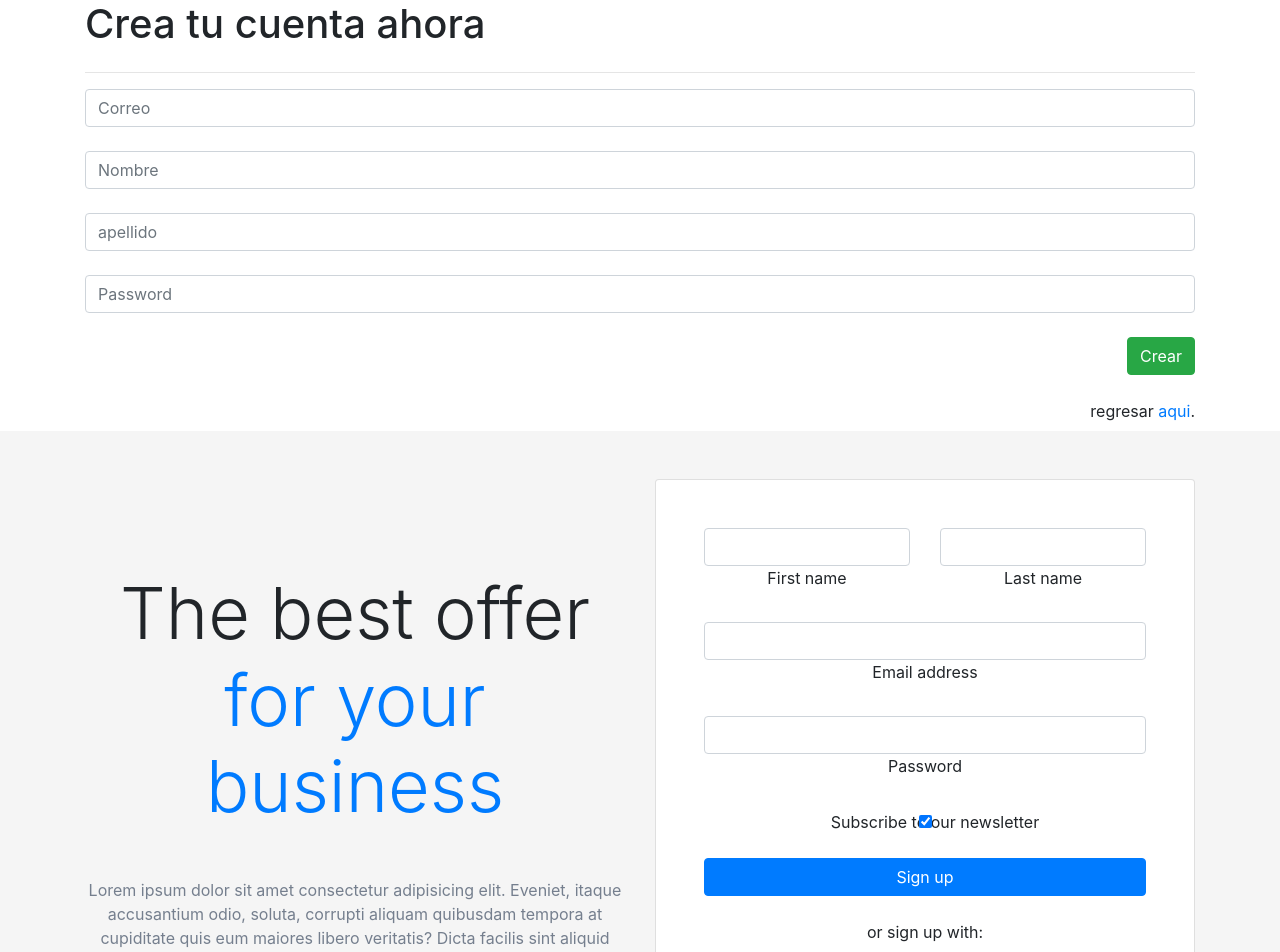
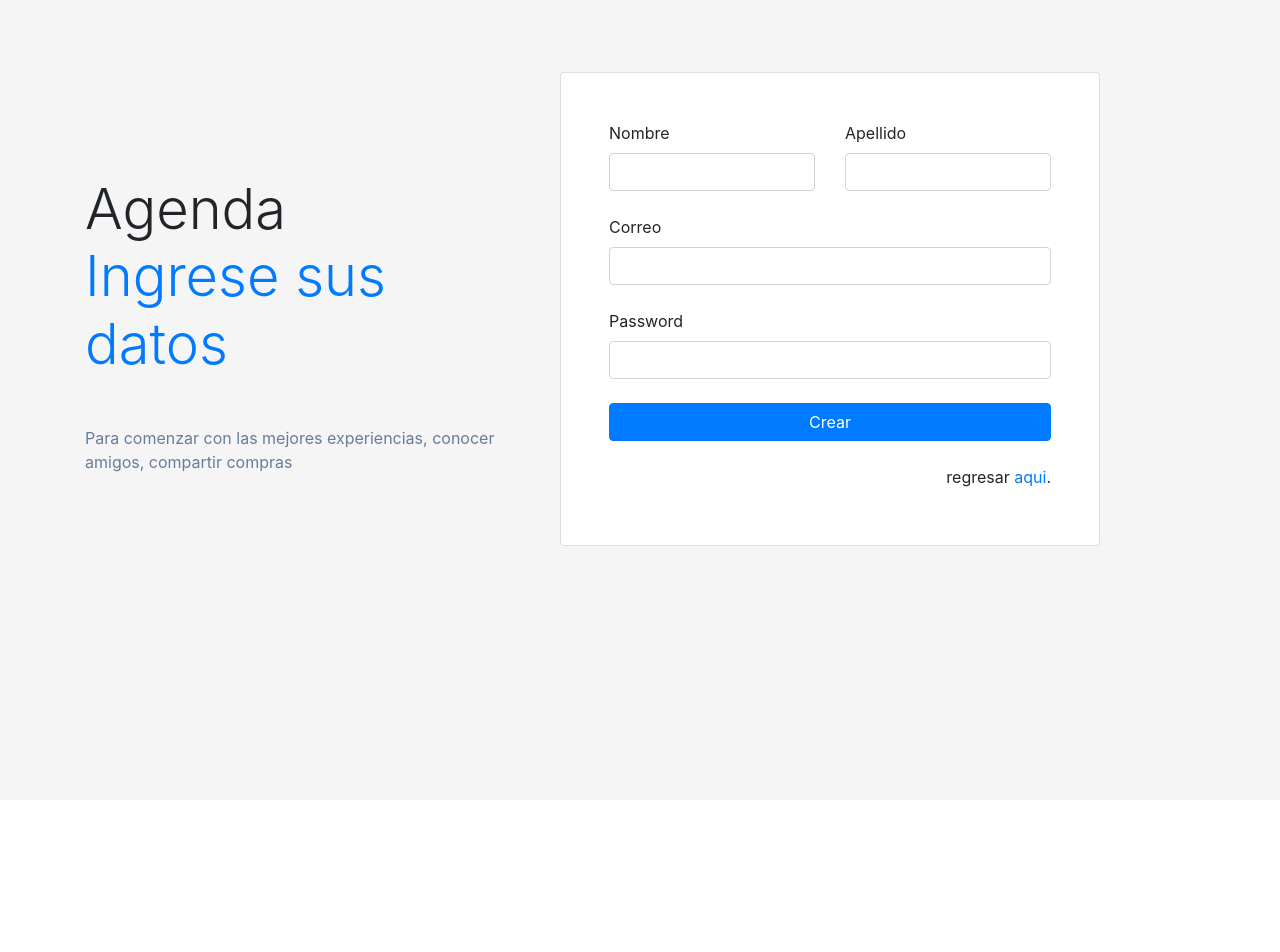
Before and after one commit to sistemasArcangel/agendacompras, an Angular app: page /signin in a window 1280 px wide. Shown: the top 952 px of the page. After the commit the page ends 800 px from the top, so only its background shows below. Built offline with nearby package versions, Linux system fonts and the light colour scheme.

Commit message:
Edicion de Crear usuario

```diff
--- a/src/app/login/login.component.html
+++ b/src/app/login/login.component.html
@@ -1,17 +1,16 @@
 <section class="vh-100" style="background-color: hsl(0, 0%, 96%)">
     <div class="container">
 
-
-        <div class="row">
-            <div class="col-md-12">
-                <br>
-                <h1>Bienvenido</h1>
-            </div>
-            <div class="col-md-12">
-                <hr>
-            </div>
-        </div>
-
+        <div class="col-lg-8 mb-4 mb-lg-0">
+            <h1 class="my-4 display-4 fw-bold ls-tight">
+              Bienvenido!
+              <!-- <span class="text-primary">Ingrese sus datos</span> -->
+            </h1>
+            <p style="color: hsl(217, 20%, 50.8%)">
+              Comience a compartir con las mejores experiencias, conocer amigos y compartir compras
+            </p>
+          </div>
+          <hr>
 
         <div class="centered" *ngIf="loading">
             <div class="col-md-12">
--- a/src/app/signin/signin.component.html
+++ b/src/app/signin/signin.component.html
@@ -1,152 +1,77 @@
-<div class="container">
-    <div class="row">
-        <div class="col-md-12">
-            <h1>Crea tu cuenta ahora</h1>
-        </div>
-        <div class="col-md-12">
-            <hr>
-        </div>
-    </div>
-    <div class="row" *ngIf="loading">
-        <div class="col-md-12">
-            <div class="spinner-border text-info float-right" role="status">
-                <span class="sr-only">Loading...</span>
-            </div>
-        </div>
-        <br>
-        <br>
-    </div>
-    <form (ngSubmit) = "crear()" id="crear">
-        <div class="row">
-            <div class="col-md-12">
-                <input type="email" [(ngModel)]="usuario.correo" [ngModelOptions]="{standalone: true}" placeholder="Correo" class="form-control" required>
-            </div>
-
-        </div>
-        <br>
-        <div class="row">
-            <div class="col-md-12">
-                <input type="text" [(ngModel)]="usuario.nombre" [ngModelOptions]="{standalone: true}" placeholder="Nombre" class="form-control" required>
-            </div>
-        </div>
-        <br>
-        <div class="row">
-            <div class="col-md-12">
-                <input type="text" [(ngModel)]="usuario.apellido" [ngModelOptions]="{standalone: true}" placeholder="apellido" class="form-control" required>
-            </div>
-        </div>
-        <br>
-        <div class="row">
-            <div class="col-md-12">
-                <input type="password" [(ngModel)]="usuario.password" [ngModelOptions]="{standalone: true}" placeholder="Password" class="form-control" required>
-            </div>
-        </div>
-        <br>
-        <div class="row">
-            <div class="col-md-12">
-                <input class="btn btn-success float-right" type="submit" value="Crear">
-            </div>
-        </div>
-    </form>
-    <br>
-    <div class="row">
-        <div class="col-md-12">
-            <label class="float-right"> regresar <a href="#" (click)="regresar()">aqui</a>.</label>
-        </div>
-    </div>
-</div>
 
 
-<!-- Section: Design Block -->
-<section class="">
+<section class="vh-100">
     <!-- Jumbotron -->
-    <div class="px-4 py-5 px-md-5 text-center text-lg-start" style="background-color: hsl(0, 0%, 96%)">
+    <div class="vh-100" style="background-color: hsl(0, 0%, 96%)">
+        <br><br><br>
         <div class="container">
             <div class="row gx-lg-5 align-items-center">
-          <div class="col-lg-6 mb-5 mb-lg-0">
-            <h1 class="my-5 display-3 fw-bold ls-tight">
-              The best offer <br />
-              <span class="text-primary">for your business</span>
+
+                <div class="col-lg-5 mb-4 mb-lg-0">
+                    <h1 class="my-5 display-4 fw-bold ls-tight">
+                        Agenda <br />
+                        <span class="text-primary">Ingrese sus datos</span>
                     </h1>
-            <p style="color: hsl(217, 10%, 50.8%)">
-              Lorem ipsum dolor sit amet consectetur adipisicing elit.
-              Eveniet, itaque accusantium odio, soluta, corrupti aliquam
-              quibusdam tempora at cupiditate quis eum maiores libero
-              veritatis? Dicta facilis sint aliquid ipsum atque?
+                    <p style="color: hsl(217, 20%, 50.8%)">
+                        Para comenzar con las mejores experiencias, conocer amigos, compartir compras
                     </p>
                 </div>
 
                 <div class="col-lg-6 mb-5 mb-lg-0">
                     <div class="card">
                         <div class="card-body py-5 px-md-5">
-                <form>
+
+                            <form (ngSubmit)="crear()" id="crear">
                                 <!-- 2 column grid layout with text inputs for the first and last names -->
                                 <div class="row">
+
                                     <div class="col-md-6 mb-4">
                                         <div class="form-outline">
-                        <input type="text" id="form3Example1" class="form-control" />
-                        <label class="form-label" for="form3Example1">First name</label>
+                                            <label class="form-label" for="form3Example1">Nombre</label>
+                                            <input type="text" [(ngModel)]="usuario.nombre" [ngModelOptions]="{standalone: true}"
+                                             class="form-control" required>
                                         </div>
                                     </div>
                                     <div class="col-md-6 mb-4">
                                         <div class="form-outline">
-                        <input type="text" id="form3Example2" class="form-control" />
-                        <label class="form-label" for="form3Example2">Last name</label>
+                                            <label class="form-label" for="form3Example2">Apellido</label>
+                                            <input type="text" [(ngModel)]="usuario.apellido" [ngModelOptions]="{standalone: true}"
+                                             class="form-control" required>
                                         </div>
                                     </div>
                                 </div>
 
                                 <!-- Email input -->
                                 <div class="form-outline mb-4">
-                    <input type="email" id="form3Example3" class="form-control" />
-                    <label class="form-label" for="form3Example3">Email address</label>
+                                    <label class="form-label" for="form3Example3">Correo</label>
+                                    <input type="email" [(ngModel)]="usuario.correo" [ngModelOptions]="{standalone: true}"
+                                    class="form-control" required>
+
                                 </div>
 
                                 <!-- Password input -->
                                 <div class="form-outline mb-4">
-                    <input type="password" id="form3Example4" class="form-control" />
+
                                     <label class="form-label" for="form3Example4">Password</label>
+                                    <input type="password" [(ngModel)]="usuario.password" [ngModelOptions]="{standalone: true}"
+                                    class="form-control" required>
+
                                 </div>
 
-                  <!-- Checkbox -->
-                  <div class="form-check d-flex justify-content-center mb-4">
-                    <input class="form-check-input me-2" type="checkbox" value="" id="form2Example33" checked />
-                    <label class="form-check-label" for="form2Example33">
-                      Subscribe to our newsletter
-                    </label>
-                  </div>
 
                                 <!-- Submit button -->
-                  <button type="submit" class="btn btn-primary btn-block mb-4">
-                    Sign up
+                                <button type="submit" value="Crear" class="btn btn-primary btn-block mb-4">
+                                    Crear
                                 </button>
 
-                  <!-- Register buttons -->
-                  <div class="text-center">
-                    <p>or sign up with:</p>
-                    <button type="button" class="btn btn-link btn-floating mx-1">
-                      <i class="fab fa-facebook-f"></i>
-                    </button>
+                            </form>
 
-                    <button type="button" class="btn btn-link btn-floating mx-1">
-                      <i class="fab fa-google"></i>
-                    </button>
+                            <label class="float-right"> regresar <a href="#" (click)="regresar()">aqui</a>.</label>
 
-                    <button type="button" class="btn btn-link btn-floating mx-1">
-                      <i class="fab fa-twitter"></i>
-                    </button>
-
-                    <button type="button" class="btn btn-link btn-floating mx-1">
-                      <i class="fab fa-github"></i>
-                    </button>
-                  </div>
-                </form>
                         </div>
                     </div>
                 </div>
             </div>
         </div>
     </div>
-    <!-- Jumbotron -->
 </section>
-  <!-- Section: Design Block -->
```
Lines whose indentation alone changed are shown as unchanged.
